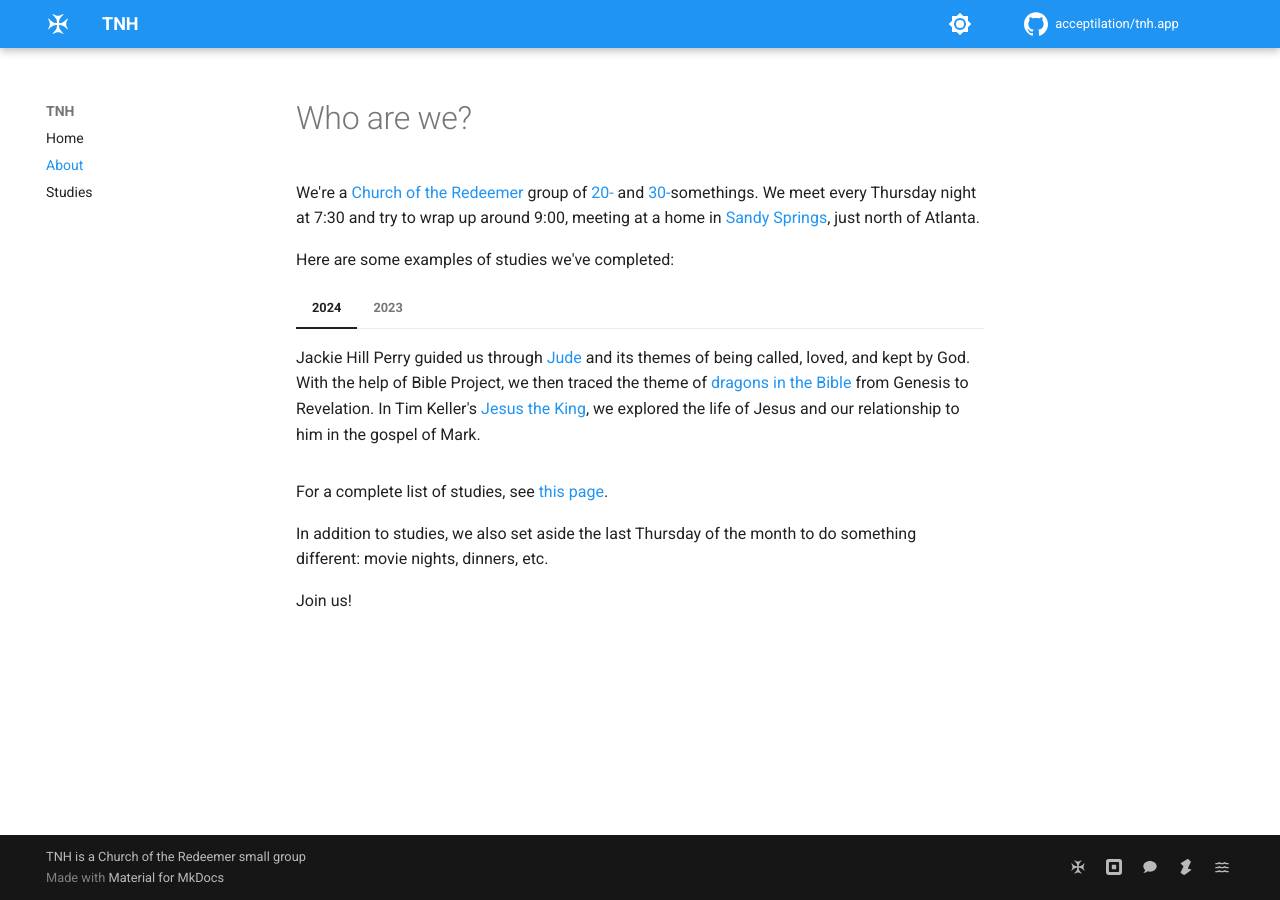
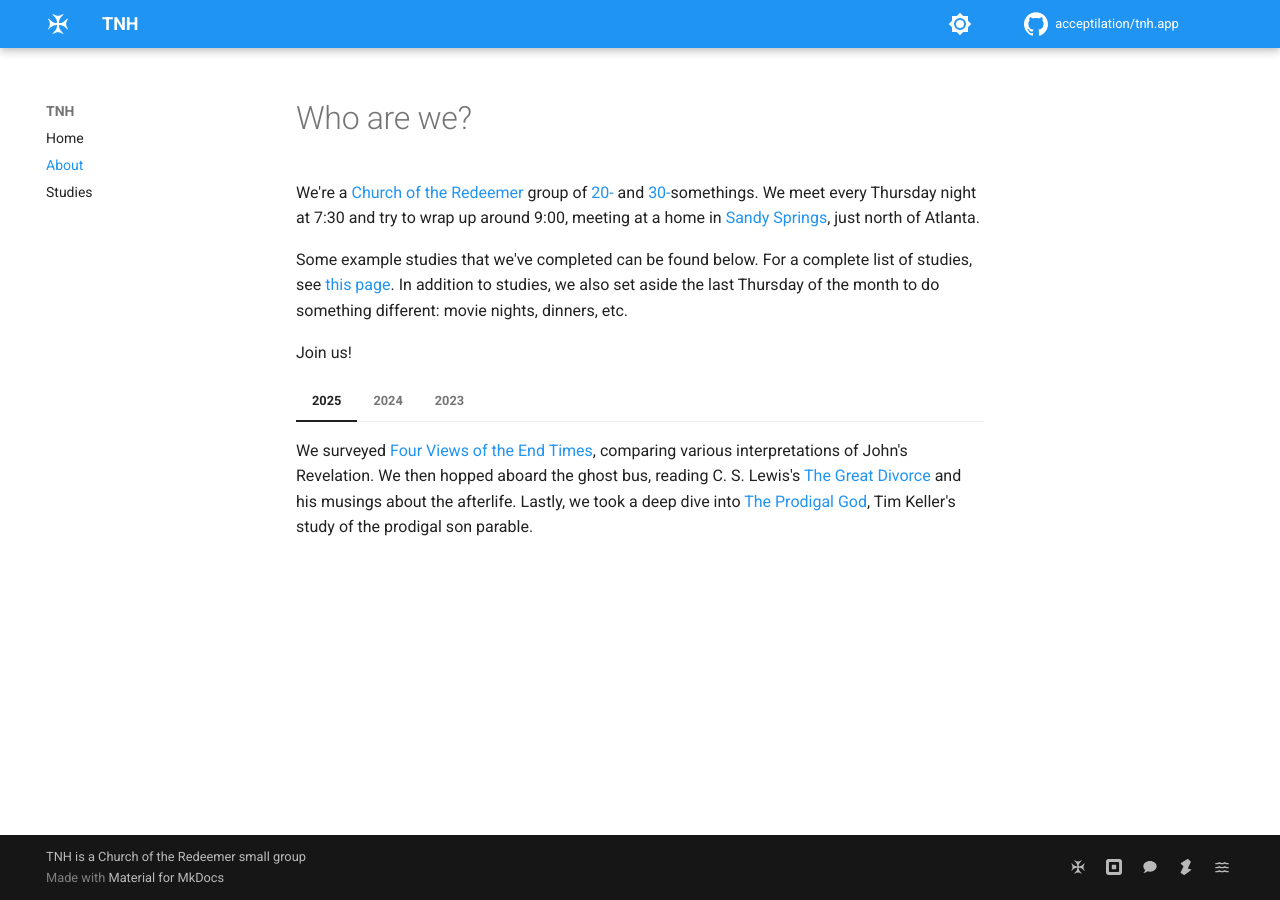
Before and after one commit to acceptilation/tnh.app, an MkDocs documentation site: the page built from docs/about.md, in a window 1280 px wide. Built offline with MkDocs 1.6.1 and Material for MkDocs 9.7.7, drawn with Linux system fonts in a browser that asks for light colours; plug-ins that fetch from the network failed and are left out; comment, search, counter and statistics services are not loaded.

Commit message:
Update studies to prepare for March announcement

```diff
--- a/docs/about.md
+++ b/docs/about.md
@@ -4,7 +4,18 @@ We're a [Church of the Redeemer][1] group of [20-][2] and [30-][3]somethings.
 We meet every Thursday night at 7:30 and try to wrap up around 9:00, meeting at a home in [Sandy Springs][4],
 just north of Atlanta.
 
-Here are some examples of studies we've completed:
+Some example studies that we've completed can be found below.
+For a complete list of studies, see [this page](studies.md).
+In addition to studies, we also set aside the last Thursday of the month to do something different:
+movie nights, dinners, etc.
+
+Join us!
+
+=== "2025"
+
+    We surveyed [Four Views of the End Times][11], comparing various interpretations of John's Revelation.
+    We then hopped aboard the ghost bus, reading C. S. Lewis's [The Great Divorce][12] and his musings about the afterlife.
+    Lastly, we took a deep dive into [The Prodigal God][13], Tim Keller's study of the prodigal son parable.
 
 === "2024"
 
@@ -18,29 +29,16 @@ Here are some examples of studies we've completed:
     [The Jesus Paul Knew][6] encouraged us to view Jesus from different perspectives through the lens of Paul's letters.
     We also completed a series of overviews of various Christian traditions: [Anglicans, Baptists, etc.][7]
 
-For a complete list of studies, see [this page](studies.md).
-
-In addition to studies, we also set aside the last Thursday of the month to do something different:
-movie nights, dinners, etc.
-
-Join us!
-
 [1]: https://www.redeemeratlanta.org/
-
 [2]: https://www.merriam-webster.com/dictionary/dink
-
 [3]: https://www.merriam-webster.com/dictionary/yuppie
-
 [4]: https://maps.app.goo.gl/2yhuwmc72XqrJXuN9
-
 [5]: https://courses.zondervanacademic.com/know-how-we-got-our-bible
-
 [6]: https://www.ivpress.com/the-jesus-paul-knew-lbs
-
 [7]: https://www.thegospelcoalition.org/blogs/trevin-wax/quick-guide-christian-denominations/
-
 [8]: https://www.lifeway.com/en/product/jude-bible-study-book-with-video-access-P005839694
-
 [9]: https://bibleproject.com/guides/dragons-in-the-bible/
-
 [10]: https://timothykeller.com/books/jesus-the-king
+[11]: https://www.tyndale.com/p/four-views-of-the-end-times/9781649381903
+[12]: https://brownchairbooks.com/product/the-great-divorce-study-guide-paperback/
+[13]: https://timothykeller.com/books/the-prodigal-god
```
Also changed, not shown: docs/studies.md (+5 -3 lines).
